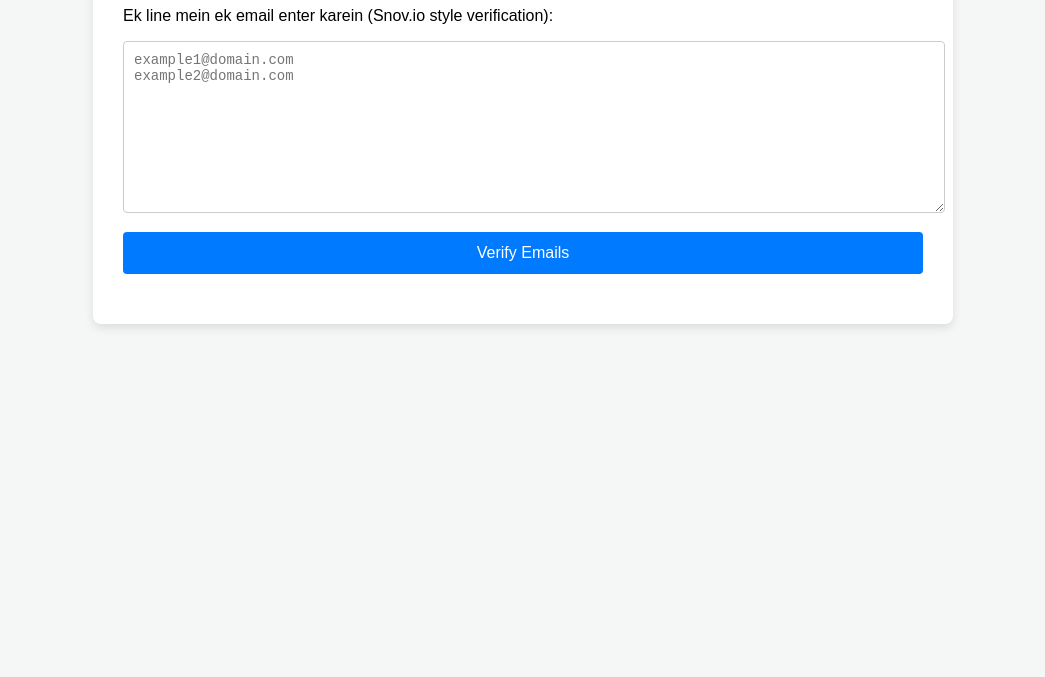
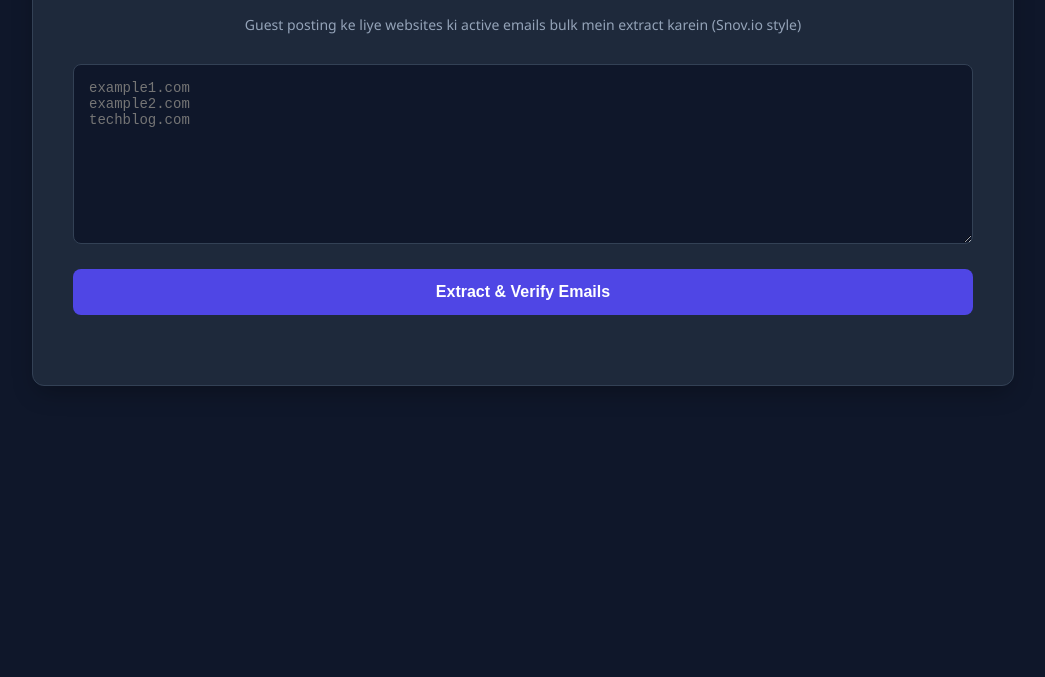
Before and after one commit to shahmomen08-max/bulk-email-finder, a plain HTML site: page index.html in a window 1280 px wide. Shown: the part 123-800 px from the top of the page, without its empty margins (117-1162 px from the left). Drawn offline with Linux system fonts and the light colour scheme.

Commit message:
Update index.html

```diff
--- a/index.html
+++ b/index.html
@@ -3,59 +3,89 @@
 <head>
     <meta charset="UTF-8">
     <meta name="viewport" content="width=device-width, initial-scale=1.0">
-    <title>Bulk Email Verifier - Shah Creative</title>
+    <title>Bulk Domain Email Finder & Verifier - Shah Creative</title>
     <style>
-        body { font-family: Arial, sans-serif; background: #f4f7f6; margin: 0; padding: 20px; }
-        .container { max-width: 800px; margin: 0 auto; background: white; padding: 30px; border-radius: 8px; box-shadow: 0 4px 10px rgba(0,0,0,0.1); }
-        h1 { color: #333; text-align: center; }
-        textarea { width: 100%; height: 150px; padding: 10px; border: 1px solid #ccc; border-radius: 4px; font-size: 14px; margin-bottom: 15px; }
-        button { background: #007bff; color: white; border: none; padding: 12px 20px; font-size: 16px; border-radius: 4px; cursor: pointer; width: 100%; }
-        button:hover { background: #0056b3; }
-        .results { margin-top: 20px; }
-        .result-item { padding: 10px; margin-bottom: 5px; border-radius: 4px; display: flex; justify-content: space-between; }
-        .valid { background: #d4edda; color: #155724; }
-        .invalid { background: #f8d7da; color: #721c24; }
+        :root {
+            --primary: #4f46e5;
+            --primary-hover: #4338ca;
+            --bg-color: #0f172a;
+            --card-bg: #1e293b;
+            --text-main: #f8fafc;
+            --text-muted: #94a3b8;
+            --border: #334155;
+            --success-bg: rgba(16, 185, 129, 0.1);
+            --success-text: #34d399;
+        }
+        body { font-family: 'Segoe UI', Tahoma, Geneva, Verdana, sans-serif; background: var(--bg-color); color: var(--text-main); margin: 0; padding: 30px; }
+        .container { max-width: 900px; margin: 0 auto; background: var(--card-bg); padding: 40px; border-radius: 12px; box-shadow: 0 10px 25px -5px rgba(0, 0, 0, 0.3); border: 1px solid var(--border); }
+        h1 { color: var(--text-main); text-align: center; margin-bottom: 8px; font-size: 26px; }
+        p.subtitle { text-align: center; color: var(--text-muted); margin-bottom: 30px; font-size: 14px; }
+        textarea { width: 100%; height: 180px; padding: 15px; border: 1px solid var(--border); background: #0f172a; color: var(--text-main); border-radius: 8px; font-size: 14px; margin-bottom: 20px; resize: vertical; box-sizing: border-box; }
+        textarea:focus { outline: none; border-color: var(--primary); box-shadow: 0 0 0 2px rgba(79, 70, 229, 0.2); }
+        button { background: var(--primary); color: white; border: none; padding: 14px 20px; font-size: 16px; border-radius: 8px; cursor: pointer; width: 100%; font-weight: 600; transition: background 0.2s; }
+        button:hover { background: var(--primary-hover); }
+        .results { margin-top: 30px; }
+        .result-card { background: #0f172a; border: 1px solid var(--border); padding: 20px; margin-bottom: 15px; border-radius: 8px; animation: fadeIn 0.3s ease-in-out; }
+        .domain-title { font-weight: 700; color: #38bdf8; margin-bottom: 12px; font-size: 16px; display: flex; align-items: center; gap: 8px; }
+        .email-list { display: flex; flex-wrap: wrap; gap: 8px; }
+        .email-tag { display: inline-flex; align-items: center; background: var(--success-bg); color: var(--success-text); border: 1px solid rgba(52, 211, 153, 0.2); padding: 6px 12px; border-radius: 6px; font-size: 13px; font-family: monospace; }
+        .no-email { color: #f43f5e; font-style: italic; font-size: 14px; background: rgba(244, 63, 94, 0.1); padding: 6px 12px; border-radius: 6px; border: 1px solid rgba(244, 63, 94, 0.2); display: inline-block; }
+        .loading { text-align: center; color: var(--text-muted); font-style: italic; padding: 20px; }
+        @keyframes fadeIn { from { opacity: 0; transform: translateY(5px); } to { opacity: 1; transform: translateY(0); } }
     </style>
 </head>
 <body>
     <div class="container">
-        <h1>Bulk Email Verifier</h1>
-        <p>Ek line mein ek email enter karein (Snov.io style verification):</p>
-        <textarea id="emailInput" placeholder="example1@domain.com&#10;example2@domain.com"></textarea>
-        <button onclick="verifyEmails()">Verify Emails</button>
+        <h1>Bulk Domain Email Finder</h1>
+        <p class="subtitle">Guest posting ke liye websites ki active emails bulk mein extract karein (Snov.io style)</p>
+
+        <textarea id="domainInput" placeholder="example1.com&#10;example2.com&#10;techblog.com"></textarea>
+        <button onclick="findEmails()">Extract & Verify Emails</button>
 
         <div class="results" id="resultsContainer"></div>
     </div>
 
     <script>
-        async function verifyEmails() {
-            const input = document.getElementById('emailInput').value;
-            const emails = input.split('\n').map(e => e.trim()).filter(e => e);
+        async function findEmails() {
+            const input = document.getElementById('domainInput').value;
+            const domains = input.split('\n').map(d => d.trim()).filter(d => d);
             const container = document.getElementById('resultsContainer');
-            container.innerHTML = 'Verifying...';
 
-            if (emails.length === 0) {
-                container.innerHTML = 'Kareeb kam az kam ek email toh enter karein!';
+            if (domains.length === 0) {
+                container.innerHTML = '<div style="text-align: center; color: #f43f5e; padding: 15px;">Kam az kam ek website/domain toh enter karein!</div>';
                 return;
             }
+
+            container.innerHTML = '<div class="loading">Extraction jari hai, baraye meherbani intezaar karein...</div>';
 
             try {
                 const response = await fetch('/api/verify', {
                     method: 'POST',
                     headers: { 'Content-Type': 'application/json' },
-                    body: JSON.stringify({ emails })
+                    body: JSON.stringify({ domains })
                 });
                 const data = await response.json();
 
                 container.innerHTML = '';
                 data.results.forEach(res => {
-                    const div = document.createElement('div');
-                    div.className = `result-item ${res.status}`;
-                    div.innerHTML = `<span>${res.email}</span> <strong>${res.status.toUpperCase()}</strong>`;
-                    container.appendChild(div);
+                    const card = document.createElement('div');
+                    card.className = 'result-card';
+
+                    let emailsHTML = '';
+                    if (res.emails && res.emails.length > 0) {
+                        emailsHTML = `<div class="email-list">` + res.emails.map(e => `<span class="email-tag">✉️ ${e}</span>`).join('') + `</div>`;
+                    } else {
+                        emailsHTML = `<span class="no-email">❌ Active contact email nahi mili (No MX / Inactive domain)</span>`;
+                    }
+
+                    card.innerHTML = `
+                        <div class="domain-title">🌐 ${res.target}</div>
+                        <div>${emailsHTML}</div>
+                    `;
+                    container.appendChild(card);
                 });
             } catch (err) {
-                container.innerHTML = 'Verification mein koi error aa gaya hai.';
+                container.innerHTML = '<div style="text-align: center; color: #f4f7f6; padding: 15px;">Data process karne mein koi error aa gaya hai. Dobara koshish karein.</div>';
             }
         }
     </script>
```
